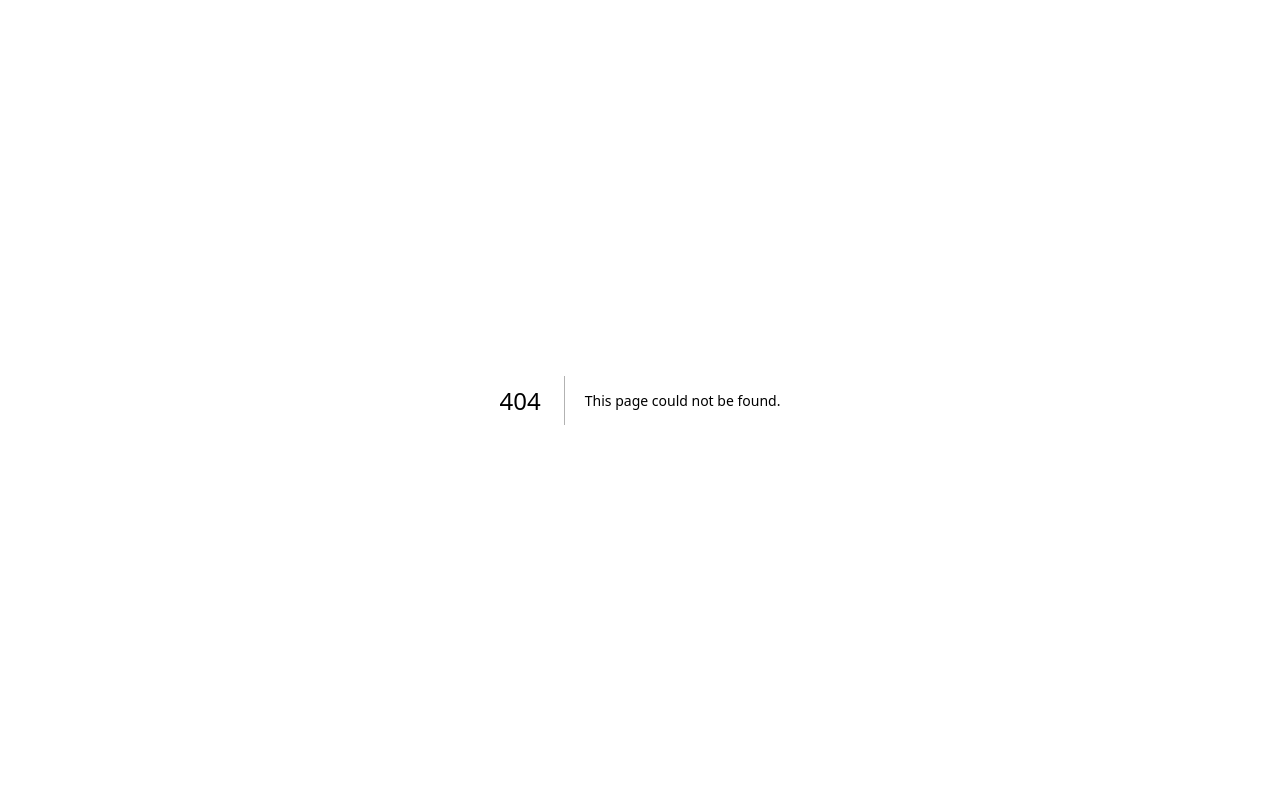
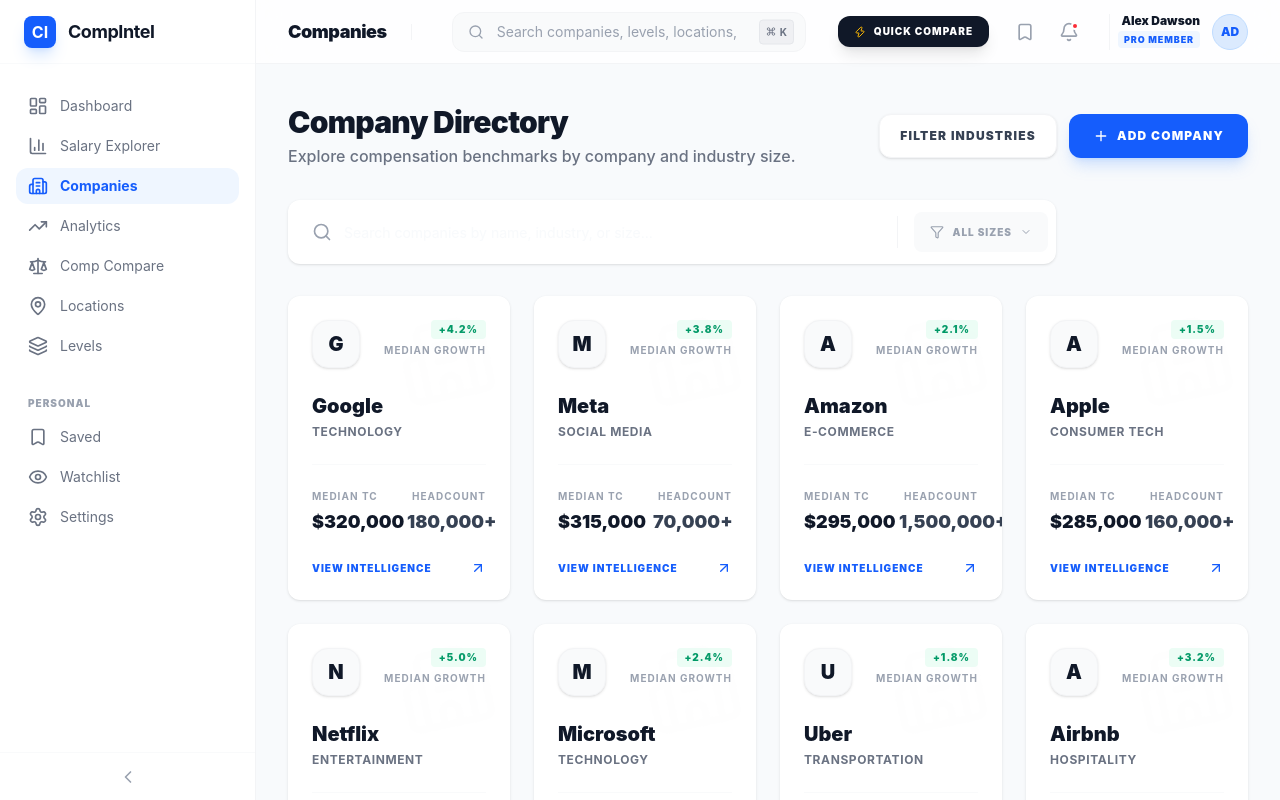
Before and after one commit to genius-0963/-Compensation-Intelligence-System, a Next.js app: page /companies in a window 1280 px wide. Before the commit this address had no page. Built offline with nearby package versions, Linux system fonts and the light colour scheme.

Commit message:
feat(companies): implement company intelligence directory

```diff
--- /dev/null
+++ b/src/app/(dashboard)/companies/page.tsx
@@ -0,0 +1,120 @@
+"use client";
+
+import React, { useState } from 'react';
+import {
+  Search,
+  Building2,
+  Users,
+  ArrowUpRight,
+  Filter,
+  ChevronDown,
+  Globe,
+  ExternalLink,
+  Plus
+} from 'lucide-react';
+import { Card } from "@/components/ui/card";
+import { formatCurrency } from "@/lib/utils";
+import Link from 'next/link';
+
+export default function CompaniesPage() {
+  const [searchQuery, setSearchParams] = useState('');
+
+  const companies = [
+    { id: 'google', name: 'Google', industry: 'Technology', employees: '180,000+', medianTC: 320000, growth: '+4.2%', logo: 'G', website: 'google.com' },
+    { id: 'meta', name: 'Meta', industry: 'Social Media', employees: '70,000+', medianTC: 315000, growth: '+3.8%', logo: 'M', website: 'meta.com' },
+    { id: 'amazon', name: 'Amazon', industry: 'E-commerce', employees: '1,500,000+', medianTC: 295000, growth: '+2.1%', logo: 'A', website: 'amazon.com' },
+    { id: 'apple', name: 'Apple', industry: 'Consumer Tech', employees: '160,000+', medianTC: 285000, growth: '+1.5%', logo: 'A', website: 'apple.com' },
+    { id: 'netflix', name: 'Netflix', industry: 'Entertainment', employees: '12,000+', medianTC: 450000, growth: '+5.0%', logo: 'N', website: 'netflix.com' },
+    { id: 'microsoft', name: 'Microsoft', industry: 'Technology', employees: '220,000+', medianTC: 275000, growth: '+2.4%', logo: 'M', website: 'microsoft.com' },
+    { id: 'uber', name: 'Uber', industry: 'Transportation', employees: '30,000+', medianTC: 260000, growth: '+1.8%', logo: 'U', website: 'uber.com' },
+    { id: 'airbnb', name: 'Airbnb', industry: 'Hospitality', employees: '6,000+', medianTC: 290000, growth: '+3.2%', logo: 'A', website: 'airbnb.com' },
+  ];
+
+  return (
+    <div className="space-y-8 pb-20">
+      {/* 1. Header & Search */}
+      <div className="flex flex-col md:flex-row md:items-center justify-between gap-6">
+        <div>
+          <h1 className="text-3xl font-black text-gray-900 tracking-tight">Company Directory</h1>
+          <p className="text-gray-500 mt-1 font-medium">Explore compensation benchmarks by company and industry size.</p>
+        </div>
+        <div className="flex items-center gap-3">
+          <button className="h-11 px-5 bg-white border border-gray-100 rounded-xl text-xs font-black uppercase tracking-widest text-gray-700 hover:bg-gray-50 shadow-sm transition-all">
+            Filter Industries
+          </button>
+          <button className="h-11 px-6 bg-blue-600 text-white rounded-xl text-xs font-black uppercase tracking-widest hover:bg-blue-700 shadow-lg shadow-blue-500/20 transition-all flex items-center gap-2">
+            <Plus className="h-4 w-4" />
+            Add Company
+          </button>
+        </div>
+      </div>
+
+      {/* 2. Company Search Bar */}
+      <Card className="p-2 border-none shadow-sm bg-white overflow-hidden max-w-3xl">
+        <div className="flex items-center gap-2">
+           <div className="flex-1 relative">
+              <Search className="absolute left-4 top-1/2 -translate-y-1/2 h-5 w-5 text-gray-400" />
+              <input
+                type="text"
+                placeholder="Search companies by name, industry, or size..."
+                className="w-full h-12 bg-transparent border-none pl-12 pr-4 text-sm focus:ring-0 outline-none"
+                value={searchQuery}
+                onChange={(e) => setSearchParams(e.target.value)}
+              />
+           </div>
+           <div className="h-8 w-px bg-gray-100 mx-2" />
+           <button className="h-10 px-4 bg-gray-50 text-gray-400 rounded-lg flex items-center gap-2 text-[10px] font-black uppercase tracking-widest">
+              <Filter className="h-3.5 w-3.5" />
+              All Sizes
+              <ChevronDown className="h-3 w-3" />
+           </button>
+        </div>
+      </Card>
+
+      {/* 3. Company Grid */}
+      <div className="grid grid-cols-1 md:grid-cols-2 lg:grid-cols-3 xl:grid-cols-4 gap-6">
+        {companies.map((co) => (
+          <Link key={co.id} href={`/companies/${co.id}`}>
+            <Card className="p-6 border-none shadow-sm hover:shadow-premium transition-all hover:-translate-y-1 group relative overflow-hidden bg-white">
+              {/* Background Ornament */}
+              <div className="absolute top-0 right-0 p-4 opacity-[0.03] group-hover:opacity-[0.08] transition-opacity">
+                <Building2 className="h-24 w-24 -rotate-12" />
+              </div>
+
+              <div className="flex items-start justify-between mb-6">
+                <div className="h-12 w-12 rounded-2xl bg-gray-50 border border-gray-100 flex items-center justify-center text-gray-900 font-black text-xl shadow-sm group-hover:scale-110 transition-transform">
+                  {co.logo}
+                </div>
+                <div className="flex flex-col items-end">
+                  <div className="text-[10px] font-black text-emerald-600 bg-emerald-50 px-2 py-0.5 rounded uppercase tracking-widest mb-1">
+                    {co.growth}
+                  </div>
+                  <div className="text-[10px] text-gray-400 font-bold uppercase tracking-widest">Median Growth</div>
+                </div>
+              </div>
+
+              <h3 className="text-xl font-black text-gray-900 group-hover:text-blue-600 transition-colors mb-1">{co.name}</h3>
+              <p className="text-xs text-gray-500 font-bold uppercase tracking-wider mb-6">{co.industry}</p>
+
+              <div className="grid grid-cols-2 gap-4 pt-6 border-t border-gray-50">
+                <div>
+                   <div className="text-[10px] text-gray-400 font-bold uppercase tracking-widest mb-1">Median TC</div>
+                   <div className="text-lg font-black text-gray-900">{formatCurrency(co.medianTC)}</div>
+                </div>
+                <div className="text-right">
+                   <div className="text-[10px] text-gray-400 font-bold uppercase tracking-widest mb-1">Headcount</div>
+                   <div className="text-lg font-black text-gray-700">{co.employees}</div>
+                </div>
+              </div>
+
+              <div className="mt-6 flex items-center justify-between group-hover:translate-x-1 transition-transform">
+                 <span className="text-[10px] font-black text-blue-600 uppercase tracking-widest">View Intelligence</span>
+                 <ArrowUpRight className="h-4 w-4 text-blue-600" />
+              </div>
+            </Card>
+          </Link>
+        ))}
+      </div>
+    </div>
+  );
+}
```
